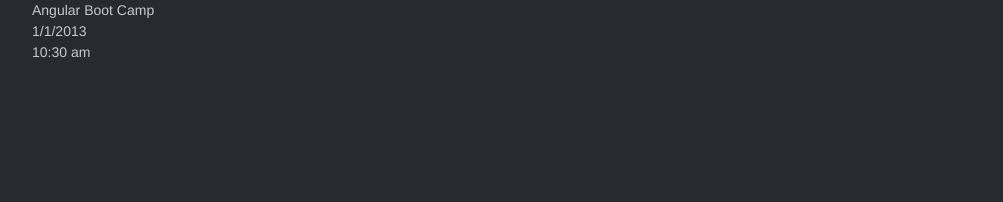
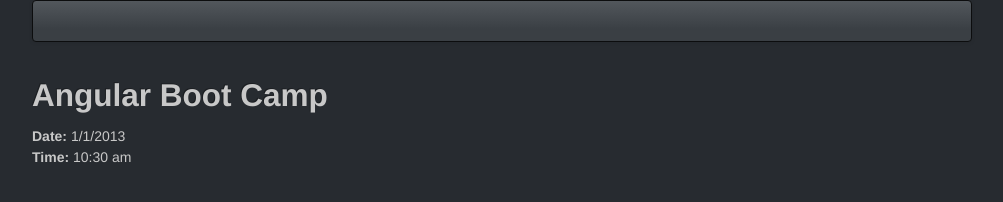
Before and after one commit to IsYet1/AngularFundamentals, a website: page DemoApp/app/EventDetails.html in a window 1280 px wide. Shown: the whole page, without its empty margins (138-1141 px from the left). Drawn offline with Linux system fonts and the light colour scheme.

Commit message:
Format current data.

```diff
--- a/DemoApp/app/EventDetails.html
+++ b/DemoApp/app/EventDetails.html
@@ -11,10 +11,25 @@
 <body>
 
 <div class="container">
+    <div class="navbar">
+        <div class="navbar-inner">
+            <ul class="nav">
+
+            </ul>
+        </div>
+    </div>
     <div ng-controller="EventController">
-        {{event.name}}<br />
-        {{event.date}}<br />
-        {{event.time}}
+        <div class="row">
+            <div class="span11">
+                <h2>{{event.name}}</h2>
+            </div>
+        </div>
+        <div class="row">
+            <div class="span3">
+                <div><strong>Date:</strong> {{event.date}}</div>
+                <div><strong>Time:</strong> {{event.time}}</div>
+            </div>
+        </div>
     </div>
 </div>
 
```
